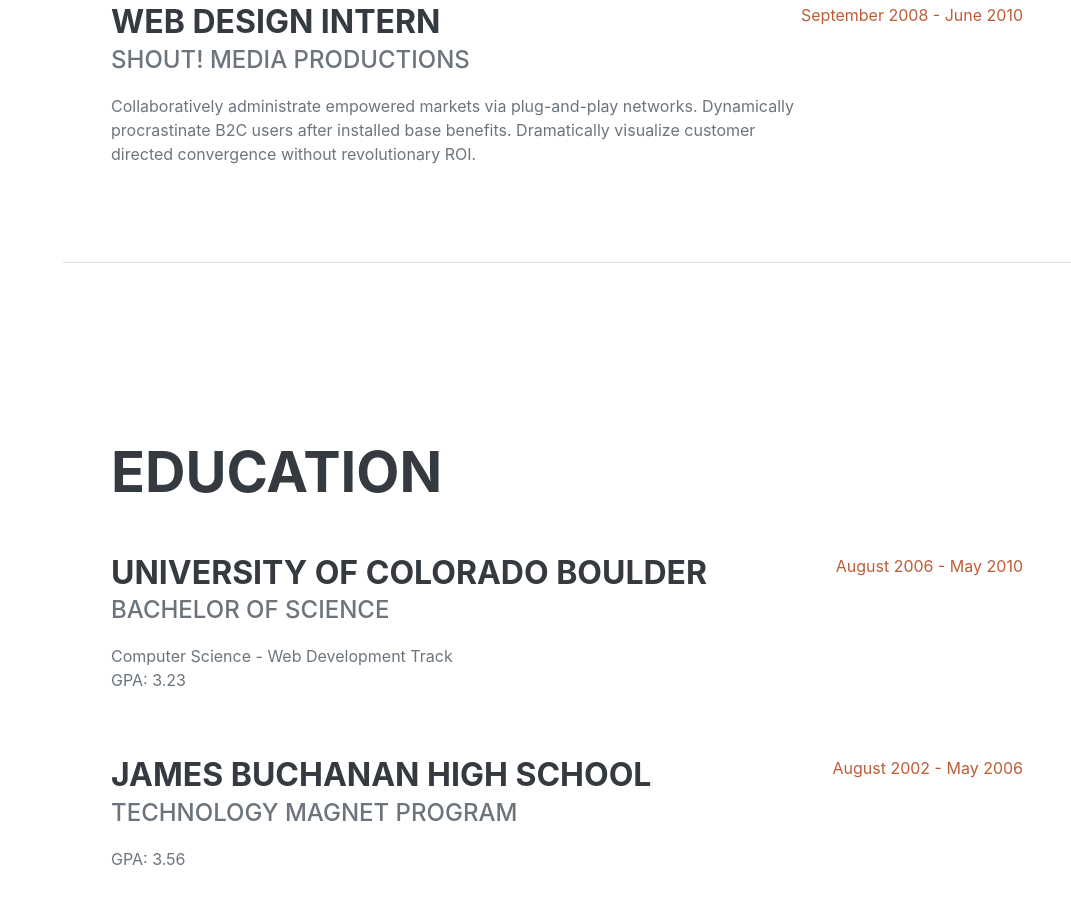
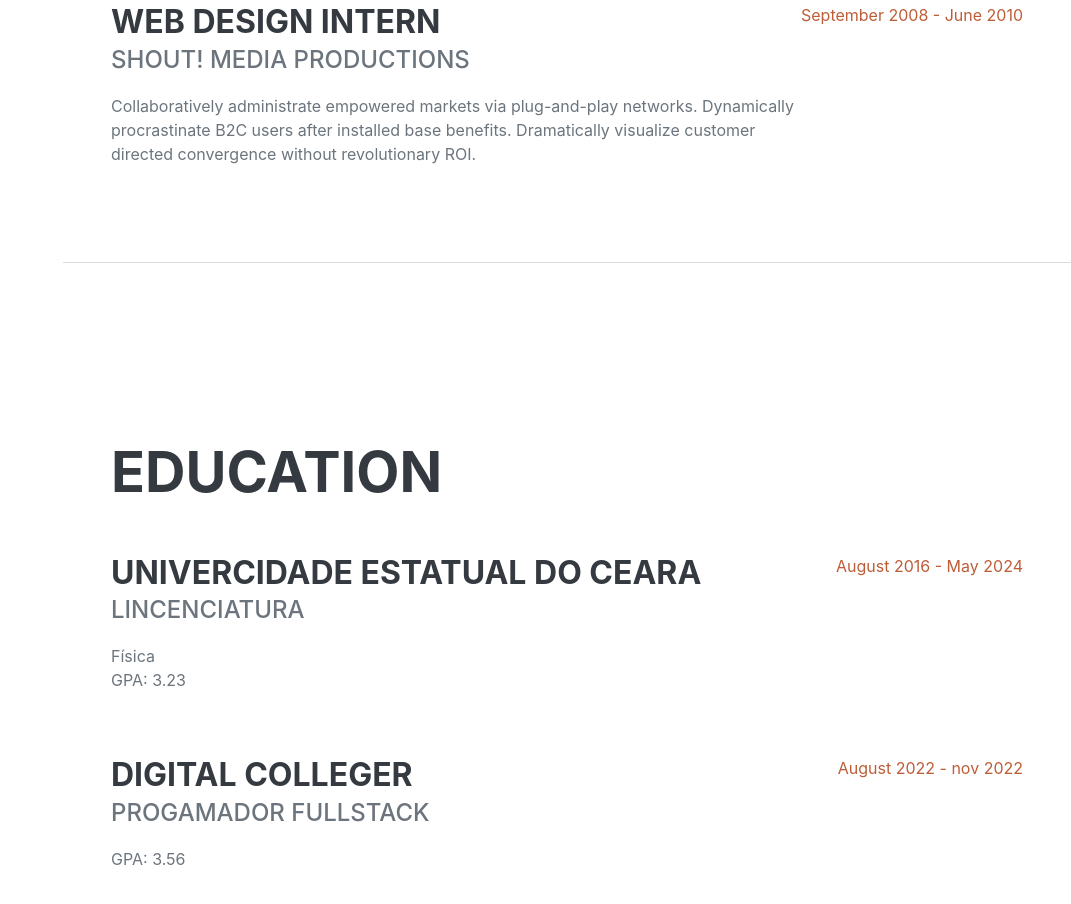
Before and after one commit to mariolivera/mariolivera.github.io, a plain HTML site: page index.html in a window 1280 px wide. Shown: the part 1744-2648 px from the top of the page, without its empty margins (209-1280 px from the left). Drawn offline with nearby package versions, Linux system fonts and the light colour scheme; a web font is replaced by a local one.

Commit message:
alterado o espaço de educação

```diff
--- a/index.html
+++ b/index.html
@@ -27,7 +27,7 @@
                 <ul class="navbar-nav">
                     <li class="nav-item"><a class="nav-link js-scroll-trigger" href="#about">About</a></li>
                     <li class="nav-item"><a class="nav-link js-scroll-trigger" href="#experience">Experience</a></li>
-                    <li class="nav-item"><a class="nav-link js-scroll-trigger" href="#education">Education</a></li>
+                    <li class="nav-item"><a class="nav-link js-scroll-trigger" href="#education">Educação</a></li>
                     <li class="nav-item"><a class="nav-link js-scroll-trigger" href="#skills">Skills</a></li>
                     <li class="nav-item"><a class="nav-link js-scroll-trigger" href="#interests">Interests</a></li>
                     <li class="nav-item"><a class="nav-link js-scroll-trigger" href="#awards">Awards</a></li>
@@ -102,20 +102,20 @@
                     <h2 class="mb-5">Education</h2>
                     <div class="d-flex flex-column flex-md-row justify-content-between mb-5">
                         <div class="flex-grow-1">
-                            <h3 class="mb-0">University of Colorado Boulder</h3>
-                            <div class="subheading mb-3">Bachelor of Science</div>
-                            <div>Computer Science - Web Development Track</div>
+                            <h3 class="mb-0">Univercidade Estatual do Ceara</h3>
+                            <div class="subheading mb-3">Lincenciatura</div>
+                            <div>Física</div>
                             <p>GPA: 3.23</p>
                         </div>
-                        <div class="flex-shrink-0"><span class="text-primary">August 2006 - May 2010</span></div>
+                        <div class="flex-shrink-0"><span class="text-primary">August 2016 - May 2024</span></div>
                     </div>
                     <div class="d-flex flex-column flex-md-row justify-content-between">
                         <div class="flex-grow-1">
-                            <h3 class="mb-0">James Buchanan High School</h3>
-                            <div class="subheading mb-3">Technology Magnet Program</div>
+                            <h3 class="mb-0">Digital colleger</h3>
+                            <div class="subheading mb-3">Progamador Fullstack</div>
                             <p>GPA: 3.56</p>
                         </div>
-                        <div class="flex-shrink-0"><span class="text-primary">August 2002 - May 2006</span></div>
+                        <div class="flex-shrink-0"><span class="text-primary">August 2022 - nov 2022</span></div>
                     </div>
                 </div>
             </section>
```
